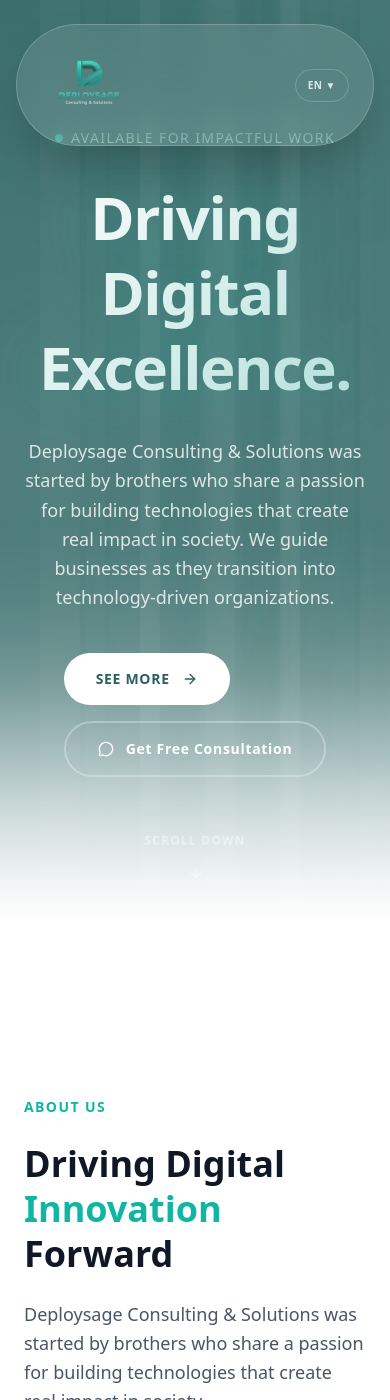
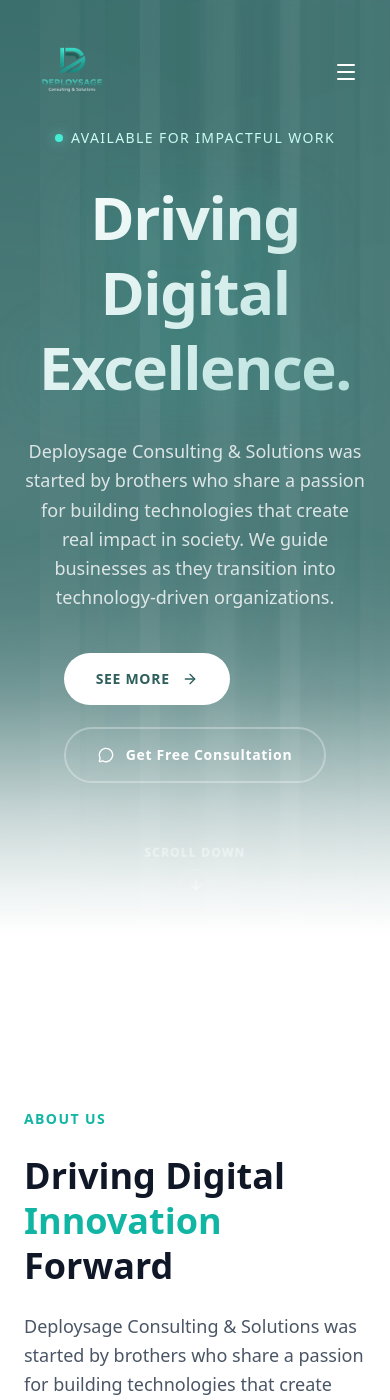
Before and after one commit to darylcommits/deploy-sage, a React (Vite) app: page / in a window 390 px wide. Shown: the top 1400 px of the page. Built offline with nearby package versions, Linux system fonts and the light colour scheme.

Commit message:
Make navbar sticky top, add mobile menu, link all buttons

```diff
--- a/src/App.jsx
+++ b/src/App.jsx
@@ -1,5 +1,5 @@
 import React, { useEffect, useRef, useState } from 'react';
-import { ArrowRight, ArrowLeft, MessageCircle, Code, Layout, Smartphone, Settings, ShieldCheck, Phone, Mail, MapPin } from 'lucide-react';
+import { ArrowRight, ArrowLeft, MessageCircle, Code, Layout, Smartphone, Settings, ShieldCheck, Phone, Mail, MapPin, Menu, X } from 'lucide-react';
 import logo from './assets/logo.png';
 
 function App() {
@@ -7,6 +7,17 @@ function App() {
   const heroRef = useRef(null);
   const [mousePosition, setMousePosition] = useState({ x: 0, y: 0 });
   const [isHeroVisible, setIsHeroVisible] = useState(false);
+  const [isMobileMenuOpen, setIsMobileMenuOpen] = useState(false);
+  const [isScrolled, setIsScrolled] = useState(false);
+
+  // Handle scroll for sticky nav background
+  useEffect(() => {
+    const handleNavScroll = () => {
+      setIsScrolled(window.scrollY > 50);
+    };
+    window.addEventListener('scroll', handleNavScroll, { passive: true });
+    return () => window.removeEventListener('scroll', handleNavScroll);
+  }, []);
 
   // Advanced parallax with multiple layers
   useEffect(() => {
@@ -93,15 +104,17 @@ function App() {
   return (
     <div className="min-h-screen bg-white font-sans selection:bg-teal-300 selection:text-teal-900 overflow-x-hidden">
 
-      {/* Floating SaaS Navigation */}
-      <div className="fixed top-6 left-0 right-0 z-50 flex justify-center px-4 pointer-events-none">
-        <nav className="pointer-events-auto flex items-center justify-between px-6 py-3 bg-white/10 backdrop-blur-xl border border-white/20 rounded-full shadow-2xl w-full max-w-5xl transition-all duration-500">
+      {/* Responsive SaaS Navigation - Sticky Top */}
+      <nav className={`fixed top-0 left-0 right-0 z-50 transition-all duration-500 ${isScrolled ? 'bg-[#2d5f5d]/95 backdrop-blur-xl border-b border-white/10 shadow-lg py-4' : 'bg-transparent py-6'} px-6 md:px-12 lg:px-16`}>
+        <div className="flex items-center justify-between max-w-7xl mx-auto w-full">
           <div className="flex items-center gap-2">
-            <img
-              src={logo}
-              alt="DeploySage Logo"
-              className="w-24 h-auto rounded-lg object-contain transition-all duration-500 hover:scale-105"
-            />
+            <a href="#home">
+              <img
+                src={logo}
+                alt="DeploySage Logo"
+                className="w-24 md:w-32 h-auto rounded-lg object-contain transition-all duration-500 hover:scale-105"
+              />
+            </a>
           </div>
 
           <div className="hidden md:flex items-center space-x-8 text-xs font-bold tracking-widest text-white/90 uppercase">
@@ -119,16 +132,36 @@ function App() {
             </a>
           </div>
 
-          <div className="flex items-center gap-4">
-            <button className="hidden sm:block px-6 py-2 bg-white text-[#2d5f5d] text-xs font-bold rounded-full hover:bg-teal-50 transition-colors shadow-[0_0_15px_rgba(255,255,255,0.3)] hover:shadow-[0_0_25px_rgba(255,255,255,0.5)] uppercase tracking-wider">
+          <div className="hidden md:flex items-center gap-4">
+            <a href="#contact" className="px-6 py-2 bg-white text-[#2d5f5d] text-xs font-bold rounded-full hover:bg-teal-50 transition-colors shadow-[0_0_15px_rgba(255,255,255,0.3)] hover:shadow-[0_0_25px_rgba(255,255,255,0.5)] uppercase tracking-wider inline-block">
               Get Started
-            </button>
+            </a>
             <span className="text-[10px] font-bold text-white/80 border border-white/20 px-3 py-2 rounded-full cursor-pointer hover:bg-white/20 transition-colors uppercase tracking-wider">
               EN ▼
             </span>
           </div>
-        </nav>
-      </div>
+
+          {/* Mobile Menu Toggle Button */}
+          <button
+            className="md:hidden text-white hover:text-teal-300 transition-colors p-2"
+            onClick={() => setIsMobileMenuOpen(!isMobileMenuOpen)}
+          >
+            {isMobileMenuOpen ? <X className="w-6 h-6" /> : <Menu className="w-6 h-6" />}
+          </button>
+        </div>
+
+        {/* Mobile Menu Dropdown */}
+        <div className={`md:hidden absolute top-full left-0 w-full bg-[#1b4341] border-t border-white/10 transition-all duration-300 overflow-hidden ${isMobileMenuOpen ? 'max-h-96 opacity-100 shadow-2xl' : 'max-h-0 opacity-0 pointer-events-none'}`}>
+          <div className="flex flex-col px-6 py-4 space-y-4">
+            <a href="#home" onClick={() => setIsMobileMenuOpen(false)} className="text-white text-sm font-bold tracking-widest uppercase hover:text-teal-300 py-2">HOME</a>
+            <a href="#about" onClick={() => setIsMobileMenuOpen(false)} className="text-white text-sm font-bold tracking-widest uppercase hover:text-teal-300 py-2">ABOUT US</a>
+            <a href="#contact" onClick={() => setIsMobileMenuOpen(false)} className="text-white text-sm font-bold tracking-widest uppercase hover:text-teal-300 py-2">CONTACT US</a>
+            <a href="#contact" onClick={() => setIsMobileMenuOpen(false)} className="w-full text-center px-6 py-3 bg-white text-[#2d5f5d] text-sm font-bold rounded-full uppercase tracking-wider mt-2 hover:bg-teal-50 transition-colors inline-block">
+              Get Started
+            </a>
+          </div>
+        </div>
+      </nav>
 
       {/* Enhanced Hero Section with Advanced Animations */}
       <section id="home" ref={heroRef} className="relative min-h-screen overflow-hidden">
@@ -362,30 +395,31 @@ function App() {
             }}
           >
             <MagneticButton>
-              <button className="group relative px-8 py-4 bg-white text-[#2d5f5d] text-sm font-bold rounded-full tracking-wider overflow-hidden">
+              <a href="#about" className="group relative px-8 py-4 bg-white text-[#2d5f5d] text-sm font-bold rounded-full tracking-wider overflow-hidden inline-block text-center cursor-pointer">
                 <span className="absolute inset-0 bg-gradient-to-r from-teal-400/0 via-teal-400/30 to-teal-400/0 translate-x-[-100%] group-hover:translate-x-[100%] transition-transform duration-1000" />
-                <span className="relative flex items-center gap-3">
+                <span className="relative flex items-center justify-center gap-3">
                   SEE MORE
                   <ArrowRight className="w-4 h-4 group-hover:translate-x-2 transition-transform duration-300" />
                 </span>
-              </button>
+              </a>
             </MagneticButton>
 
             <MagneticButton>
-              <button className="group relative px-8 py-4 bg-transparent border-2 border-white/30 backdrop-blur-md text-white text-sm font-bold rounded-full tracking-wider overflow-hidden hover:border-white/60">
+              <a href="#contact" className="group relative px-8 py-4 bg-transparent border-2 border-white/30 backdrop-blur-md text-white text-sm font-bold rounded-full tracking-wider overflow-hidden hover:border-white/60 inline-block text-center cursor-pointer">
                 <span className="absolute inset-0 bg-white/10 scale-x-0 group-hover:scale-x-100 origin-left transition-transform duration-500" />
-                <span className="relative flex items-center gap-3">
+                <span className="relative flex items-center justify-center gap-3">
                   <MessageCircle className="w-4 h-4 group-hover:rotate-12 transition-transform duration-300" />
                   Get Free Consultation
                 </span>
-              </button>
+              </a>
             </MagneticButton>
           </div>
 
           {/* Removed Portfolio Preview Cards as requested */}
 
           {/* Scroll Indicator */}
-          <div
+          <a
+            href="#about"
             className="absolute bottom-8 left-1/2 transform -translate-x-1/2 flex flex-col items-center gap-2 text-white/50 hover:text-white/90 transition-all duration-500 cursor-pointer"
             style={{
               animation: 'bounce-gentle 3s ease-in-out infinite, fade-in 1s ease-out 1.5s both'
@@ -400,7 +434,7 @@ function App() {
                 }}
               />
             </div>
-          </div>
+          </a>
         </div>
       </section>
 
```
